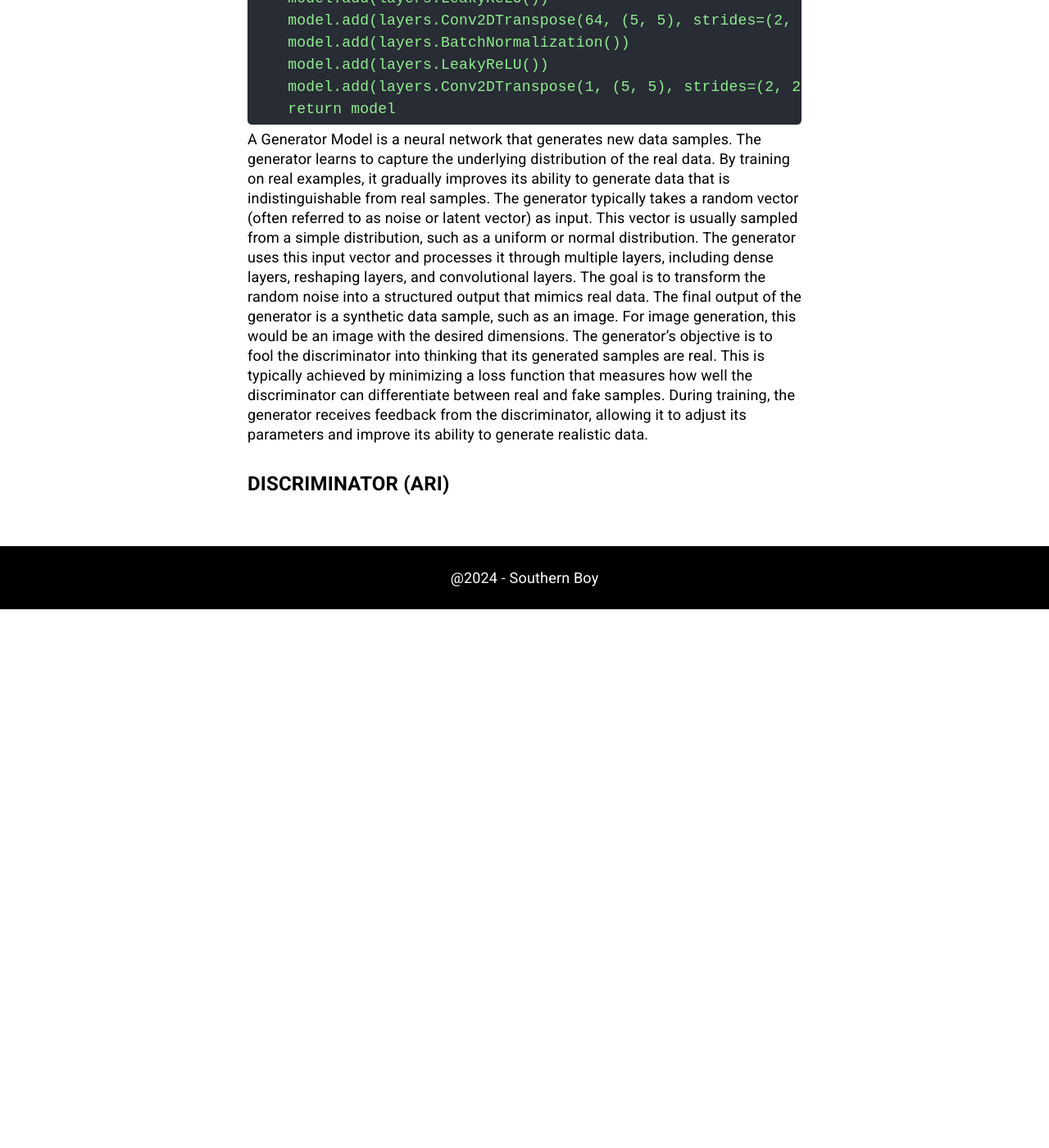
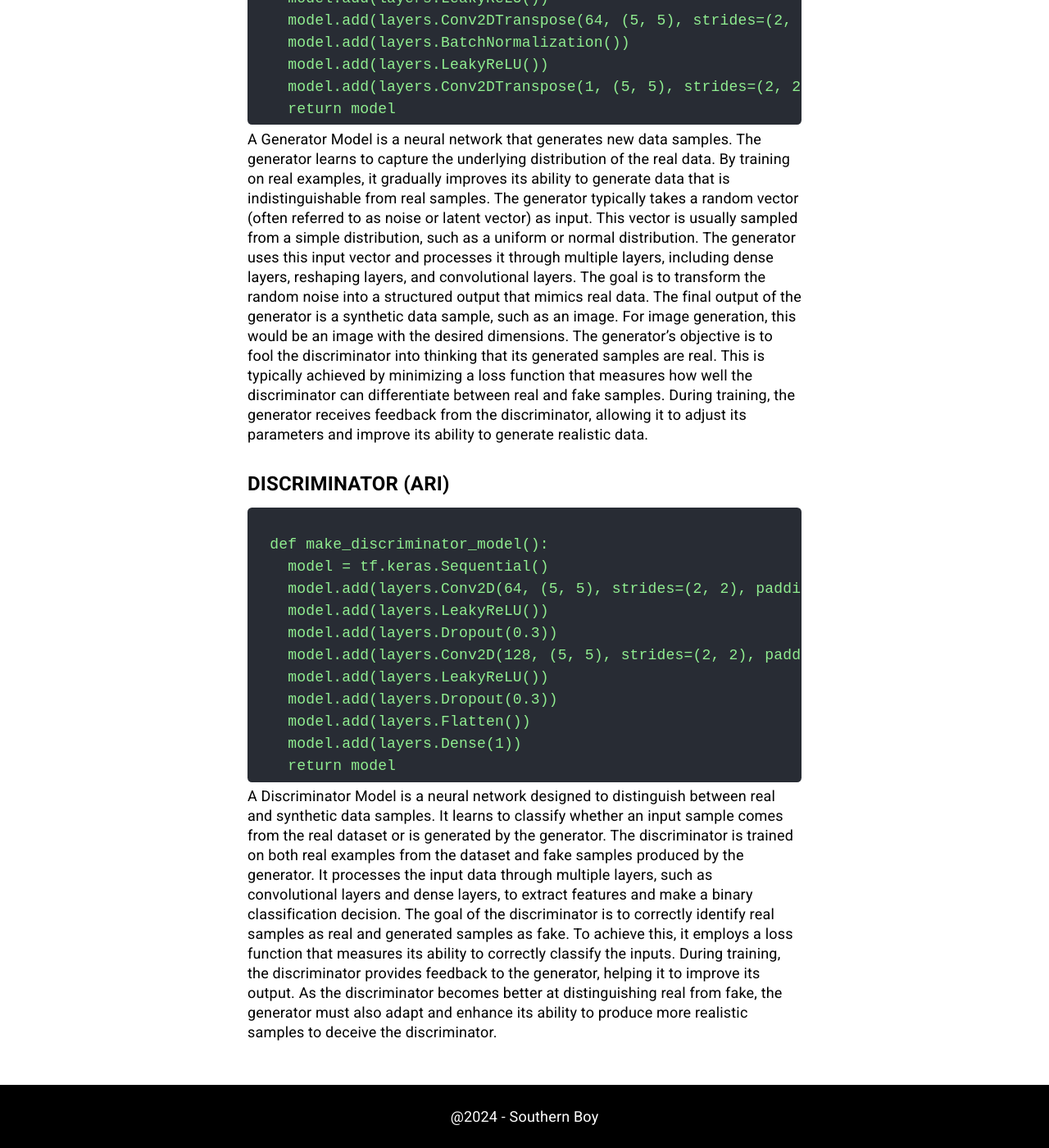
Before and after one commit to arihara-sudhan/blog, a Jekyll site: the page built from _posts/2024-08-27-GenerEight.md, in a window 1280 px wide and 1400 px high, scrolled down 2675 px. Shown: the whole window at 82% size. Built offline with Jekyll 4.4.1, drawn with Linux system fonts in a browser that asks for light colours; before the commit the page ends 3418 px from its top, so only the background shows below that.

Commit message:
Update 2024-08-27-GenerEight.md

```diff
--- a/_posts/2024-08-27-GenerEight.md
+++ b/_posts/2024-08-27-GenerEight.md
@@ -9,7 +9,6 @@ The barber began cutting my hair and asked if it was okay. I said, “It’s not
 This process is a simple yet intuitive way to understand GenAI. The barber represents <b>The Generator</b>, who creates a content (an attractive haircut), while I am <b>The Discriminator</b>, providing feedback and asking for corrections. The barber kept adjusting until I was satisfied. This iterative process of generating and refining is akin to how GenAI works—continually adjusting and improving until the output meets the desired criteria.
 
 <h3>GENERATOR (BARBER)</h3>
-
 <div class="code">
   def make_generator_model():
     model = tf.keras.Sequential()
@@ -27,4 +26,19 @@ This process is a simple yet intuitive way to understand GenAI. The barber repre
     return model
 </div>
 A Generator Model is a neural network that generates new data samples. The generator learns to capture the underlying distribution of the real data. By training on real examples, it gradually improves its ability to generate data that is indistinguishable from real samples. The generator typically takes a random vector (often referred to as noise or latent vector) as input. This vector is usually sampled from a simple distribution, such as a uniform or normal distribution. The generator uses this input vector and processes it through multiple layers, including dense layers, reshaping layers, and convolutional layers. The goal is to transform the random noise into a structured output that mimics real data. The final output of the generator is a synthetic data sample, such as an image. For image generation, this would be an image with the desired dimensions. The generator's objective is to fool the discriminator into thinking that its generated samples are real. This is typically achieved by minimizing a loss function that measures how well the discriminator can differentiate between real and fake samples. During training, the generator receives feedback from the discriminator, allowing it to adjust its parameters and improve its ability to generate realistic data.
+
 <h3>DISCRIMINATOR (ARI)</h3>
+<div class="code">
+  def make_discriminator_model():
+    model = tf.keras.Sequential()
+    model.add(layers.Conv2D(64, (5, 5), strides=(2, 2), padding='same', input_shape=[28, 28, 1]))
+    model.add(layers.LeakyReLU())
+    model.add(layers.Dropout(0.3))
+    model.add(layers.Conv2D(128, (5, 5), strides=(2, 2), padding='same'))
+    model.add(layers.LeakyReLU())
+    model.add(layers.Dropout(0.3))
+    model.add(layers.Flatten())
+    model.add(layers.Dense(1))
+    return model
+</div>
+A Discriminator Model is a neural network designed to distinguish between real and synthetic data samples. It learns to classify whether an input sample comes from the real dataset or is generated by the generator. The discriminator is trained on both real examples from the dataset and fake samples produced by the generator. It processes the input data through multiple layers, such as convolutional layers and dense layers, to extract features and make a binary classification decision. The goal of the discriminator is to correctly identify real samples as real and generated samples as fake. To achieve this, it employs a loss function that measures its ability to correctly classify the inputs. During training, the discriminator provides feedback to the generator, helping it to improve its output. As the discriminator becomes better at distinguishing real from fake, the generator must also adapt and enhance its ability to produce more realistic samples to deceive the discriminator.
```
